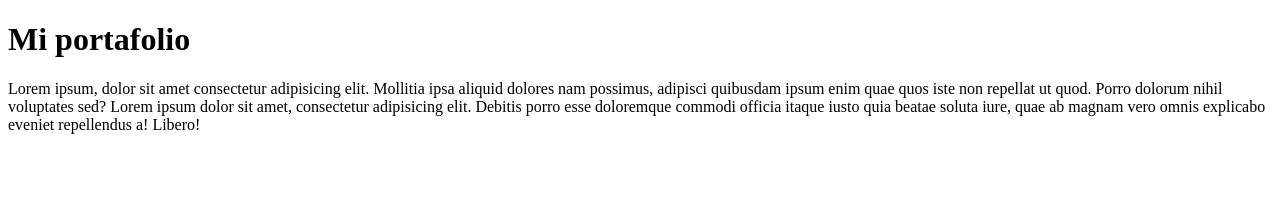
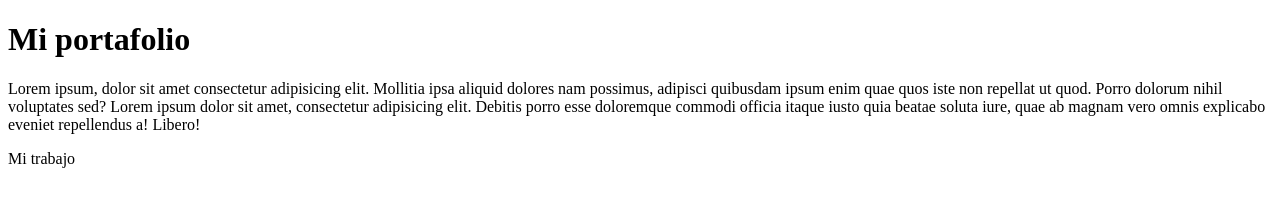
Before and after one commit to Nicoding-89/mi_portafolio_bootcamp, a plain HTML site: page index.html in a window 1280 px wide. Drawn offline with Linux system fonts and the light colour scheme.

Commit message:
segundo commit

```diff
--- a/index.html
+++ b/index.html
@@ -9,5 +9,8 @@
   <body>
     <h1>Mi  portafolio</h1>
     <p>Lorem ipsum, dolor sit amet consectetur adipisicing elit. Mollitia ipsa aliquid dolores nam possimus, adipisci quibusdam ipsum enim quae quos iste non repellat ut quod. Porro dolorum nihil voluptates sed? Lorem ipsum dolor sit amet, consectetur adipisicing elit. Debitis porro esse doloremque commodi officia itaque iusto quia beatae soluta iure, quae ab magnam vero omnis explicabo eveniet repellendus a! Libero!</p>
+    <p>Mi trabajo</p>
+
+
   </body>
 </html>
```
